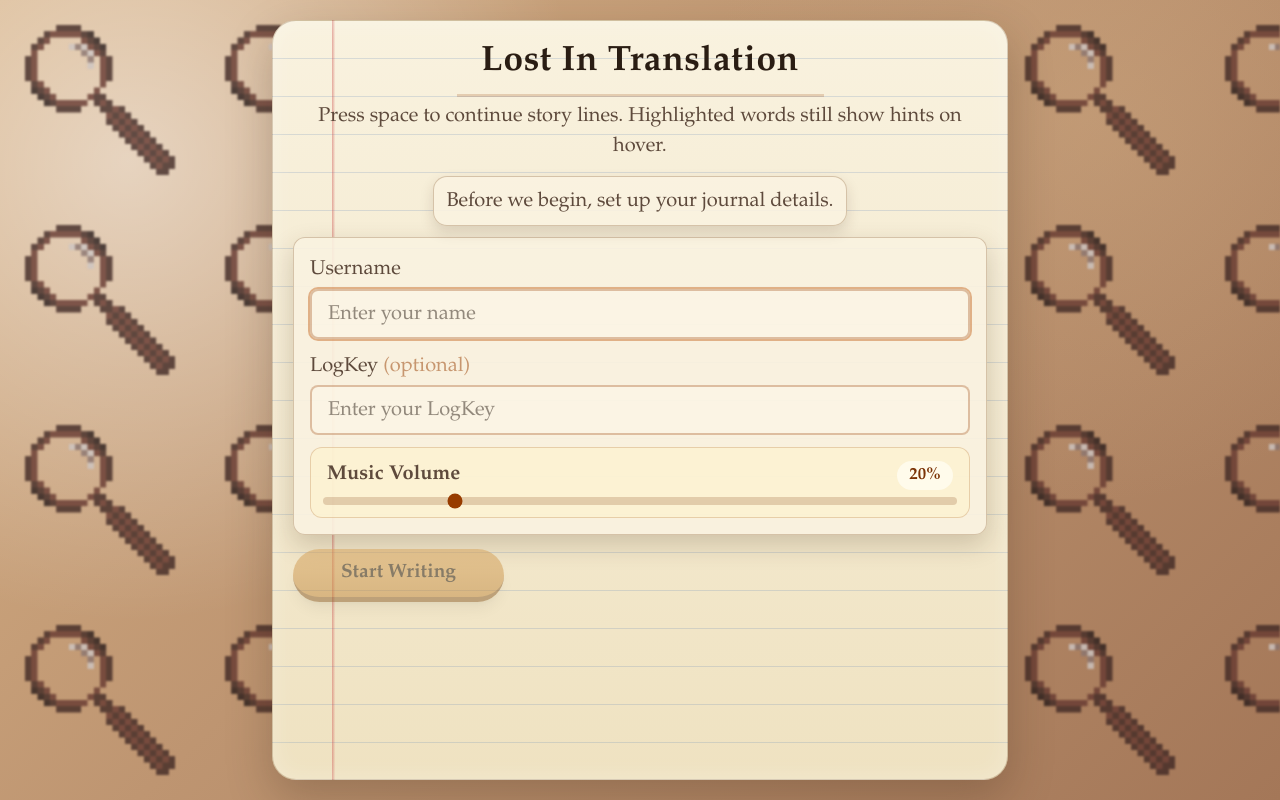
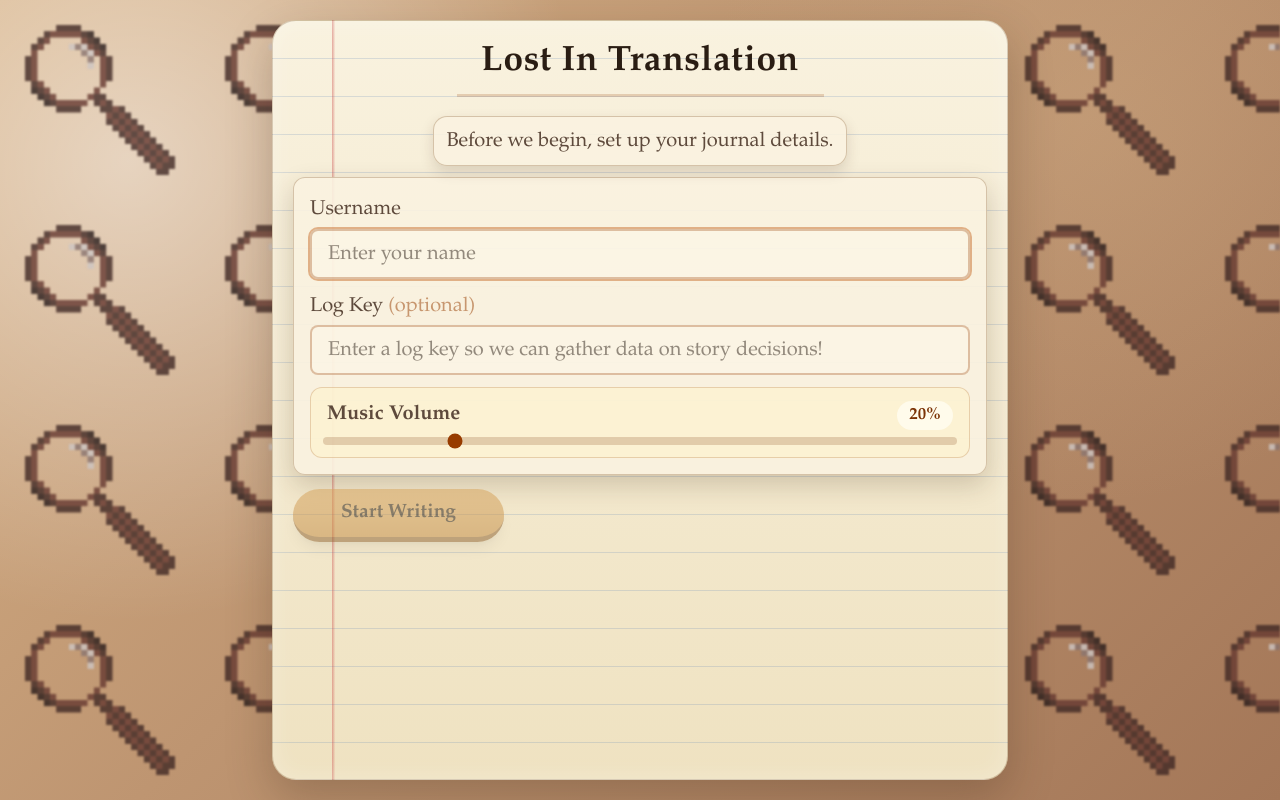
Before and after one commit to DominicBillingham/LostInTranslation, a React (Vite) app: page / in a window 1280 px wide. Built offline with nearby package versions, Linux system fonts and the light colour scheme; a web font is replaced by a local one.

Commit message:
Cleaned up the opening

```diff
--- a/src/Components/OpeningMenu.tsx
+++ b/src/Components/OpeningMenu.tsx
@@ -37,19 +37,18 @@ export default function OpeningMenu() {
         <div className="font-medium custom-font text-[2.5vh] min-h-screen">
             <div className="story-column max-w-[min(94vw,92vh)] m-auto py-[2.5vh]">
                 <div className="notebook-page pt-[2vh] min-h-[95vh] flex flex-col">
+
                     <h1 className="text-[4.4vh] font-bold text-center ink-title">
                         Lost In Translation
                     </h1>
                     <div className="border-b border-2 border-amber-800/20 w-1/2 mx-auto my-[0.5vh]"></div>
-                    <div className="text-center ink-body px-[2vh]">
-                        Press space to continue story lines. Highlighted words still show hints on hover.
-                    </div>
 
                     <div className="mt-[1.5vh] px-[1.5vh] pb-[1.5vh]">
                         {gameStarted ? (
                             <LostInTranslation LocalStorage={LocalStorage} />
                         ) : (
                             <div className={`journal-stream transition-all duration-500 ${isLeaving ? "opacity-0 translate-y-6" : "opacity-100 translate-y-0"}`}>
+
                                 <div className="chat-bubble fade2">
                                     Before we begin, set up your journal details.
                                 </div>
@@ -68,12 +67,12 @@ export default function OpeningMenu() {
                                     </label>
 
                                     <label className="flex flex-col gap-[0.6vh]">
-                                        <span className="ink-body">LogKey <span className="text-amber-800/50">(optional)</span></span>
+                                        <span className="ink-body">Log Key <span className="text-amber-800/50">(optional)</span></span>
                                         <input
                                             type="text"
                                             value={logKey}
                                             onChange={(e) => setLogKey(e.target.value)}
-                                            placeholder="Enter your LogKey"
+                                            placeholder="Enter a log key so we can gather data on story decisions!"
                                             className="rounded-lg border-amber-800/30 border-2 bg-amber-50/40 px-[2vh] py-[1vh] focus:outline-none focus:ring-2 focus:ring-amber-700/40"
                                         />
                                     </label>
```
